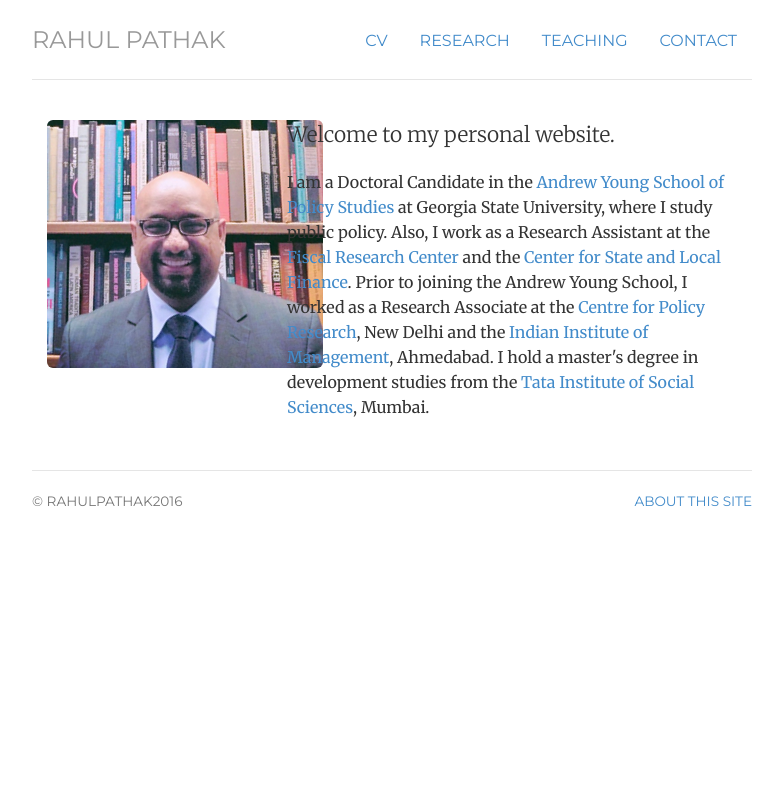
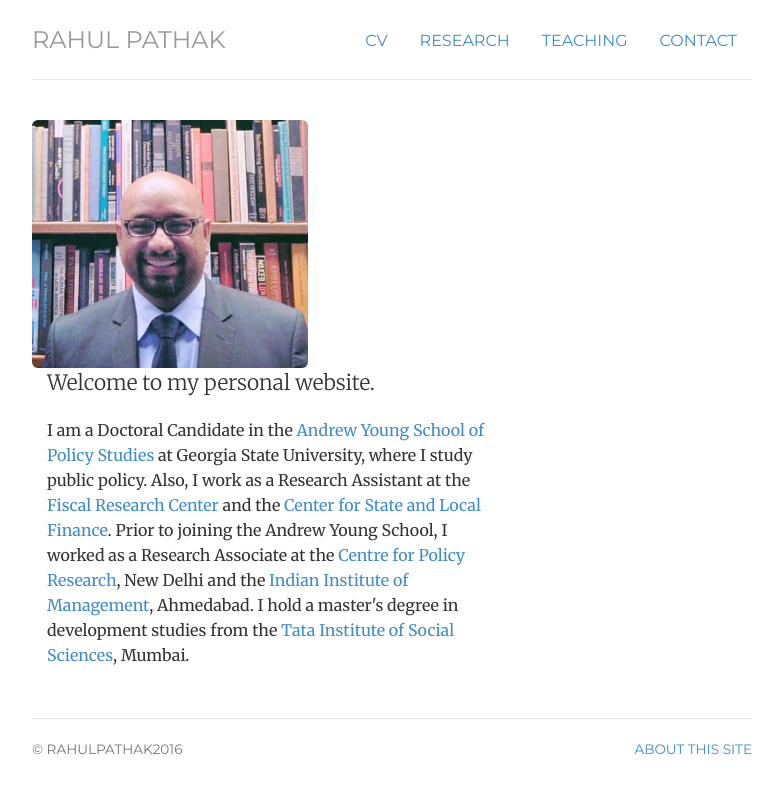
Before and after one commit to pathak-rahul/pathak-rahul.github.io, a Jekyll site: the page built from index.html, in a window 1280 px wide. Shown: the top 793 px of the page, without its empty margins (248-1031 px from the left). Built offline with Jekyll 4.4.1, drawn with Linux system fonts in a browser that asks for light colours.

Commit message:
Update index.html

```diff
--- a/index.html
+++ b/index.html
@@ -9,7 +9,7 @@
 
 <!-- <div class="jumbotron"> -->
 <div class="row marketing">
-	<div class="col-sm-4">
+	<div class="col-sm-"5>
 	<img  class="img-rounded" alt="Rahul Pathak" src="img/rpathak.png">
 	</div>
 	<div itemscope itemtype="http://data-vocabulary.org/Person" class="col-sm-8">
```
